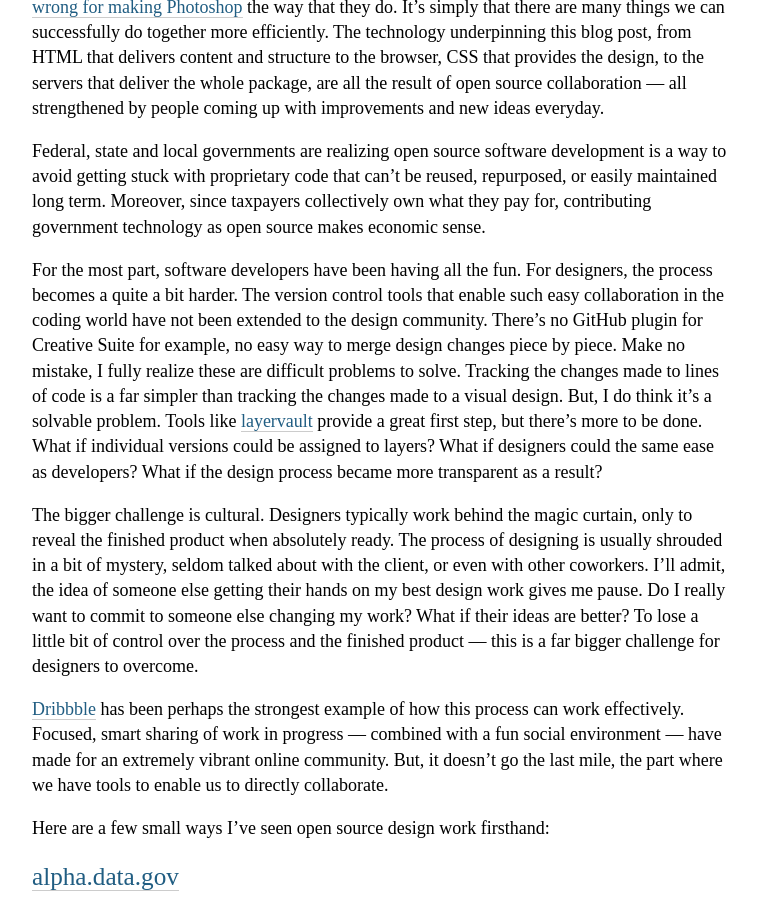
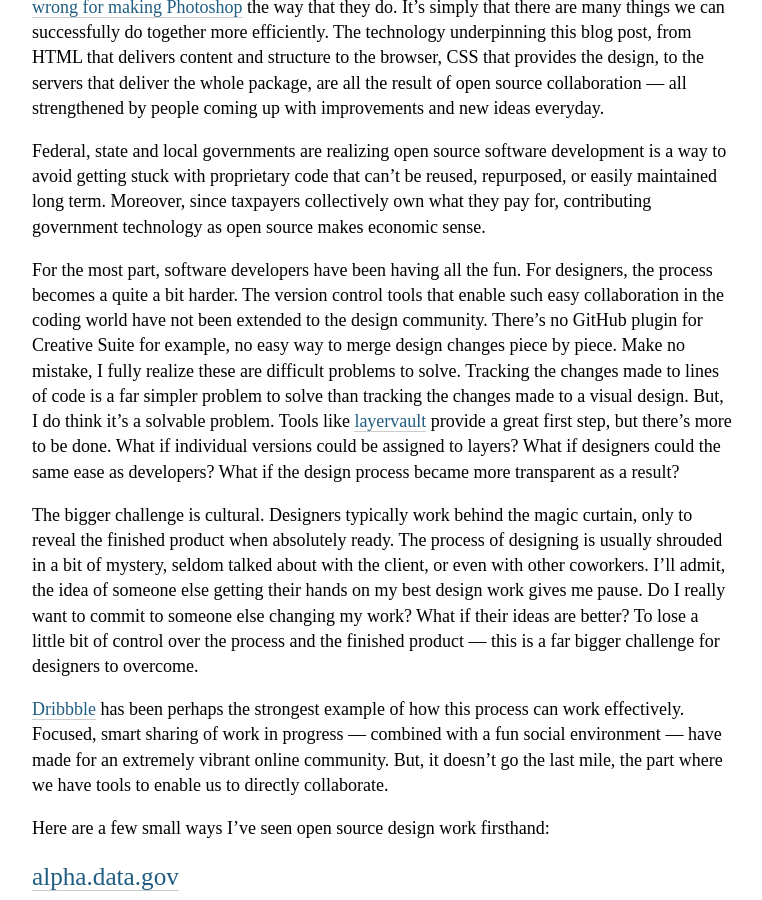
Before and after one commit to dannychapman/dannychapman.github.io, a Jekyll site: the page built from _posts/2013-09-05-open-source-design.md, in a window 1280 px wide and 900 px high, scrolled down 496 px. Shown: the whole window, without its empty margins (258-1020 px from the left). Built offline with Jekyll 4.4.1, drawn with Linux system fonts in a browser that asks for light colours; comment, search, counter and statistics services are not loaded.

Commit message:
Fixed grammar error. Oops.

```diff
--- a/_posts/2013-09-05-open-source-design.md
+++ b/_posts/2013-09-05-open-source-design.md
@@ -20,7 +20,7 @@ Federal, state and local governments are realizing open source software developm
 
 <!--break-->
 
-For the most part, software developers have been having all the fun. For designers, the process becomes a quite a bit harder. The version control tools that enable such easy collaboration in the coding world have not been extended to the design community. There’s no GitHub plugin for Creative Suite for example, no easy way to merge design changes piece by piece. Make no mistake, I fully realize these are difficult problems to solve. Tracking the changes made to lines of code is a far simpler than tracking the changes made to a visual design. But, I do think it’s a solvable problem. Tools like [layervault](http://layervault.com) provide a great first step, but there’s more to be done. What if individual versions could be assigned to layers? What if designers could the same ease as developers? What if the design process became more transparent as a result?
+For the most part, software developers have been having all the fun. For designers, the process becomes a quite a bit harder. The version control tools that enable such easy collaboration in the coding world have not been extended to the design community. There’s no GitHub plugin for Creative Suite for example, no easy way to merge design changes piece by piece. Make no mistake, I fully realize these are difficult problems to solve. Tracking the changes made to lines of code is a far simpler problem to solve than tracking the changes made to a visual design. But, I do think it’s a solvable problem. Tools like [layervault](http://layervault.com) provide a great first step, but there’s more to be done. What if individual versions could be assigned to layers? What if designers could the same ease as developers? What if the design process became more transparent as a result?
 
 The bigger challenge is cultural. Designers typically work behind the magic curtain, only to reveal the finished product when absolutely ready. The process of designing is usually shrouded in a bit of mystery, seldom talked about with the client, or even with other coworkers. I’ll admit, the idea of someone else getting their hands on my best design work gives me pause. Do I really want to commit to someone else changing my work? What if their ideas are better? To lose a little bit of control over the process and the finished product — this is a far bigger challenge for designers to overcome.
 
```
